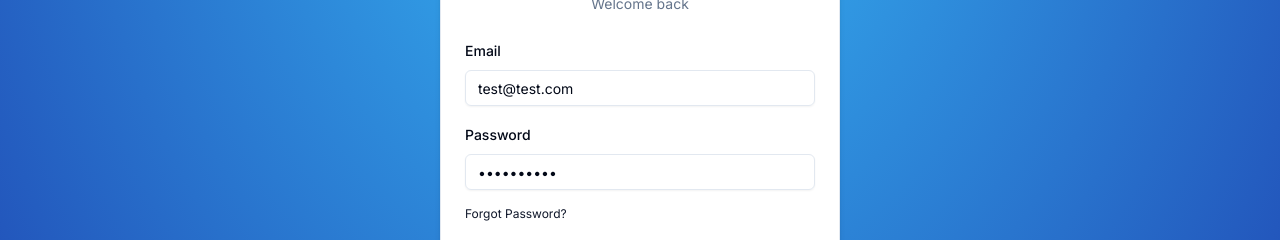
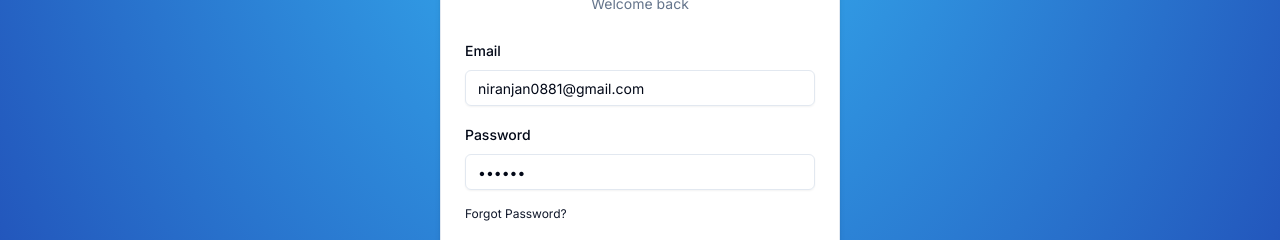
Before and after one commit to Niranjan-A-S/authkit, a Next.js app: page /auth/login in a window 1280 px wide. Shown: the part 224-464 px from the top of the page. Built offline with nearby package versions, Linux system fonts and the light colour scheme; no server answers.

Commit message:
chore: added new password form schema

```diff
--- a/actions/register.ts
+++ b/actions/register.ts
@@ -23,7 +23,7 @@ export const register = async (value: z.infer<typeof RegisterSchema>) => {
         error: 'Email already in use'
     };
 
-    const user = await db.user.create({
+    await db.user.create({
         data: {
             email,
             name,
--- a/components/auth/login-form.tsx
+++ b/components/auth/login-form.tsx
@@ -34,9 +34,10 @@ export const LoginForm: FC = memo(() => {
 
     const form = useForm<z.infer<typeof LoginSchema>>({
         resolver: zodResolver(LoginSchema),
+        //TODO: remove this default values later later
         defaultValues: {
-            email: 'test@test.com',
-            password: 'Pass@word1'
+            email: 'niranjan0881@gmail.com',
+            password: '123456'
         }
     });
 
--- a/schemas/index.ts
+++ b/schemas/index.ts
@@ -26,3 +26,9 @@ export const ResetPasswordSchema = z.object({
         message: 'Email is Required'
     })
 });
+
+export const NewPasswordSchema = z.object({
+    password: z.string().min(6, {
+        message: 'Minimum 6 characters required'
+    })
+});
```
